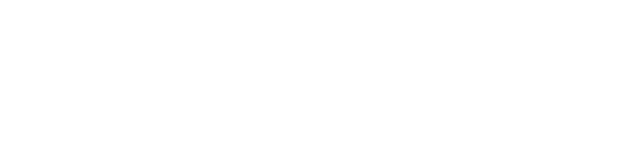
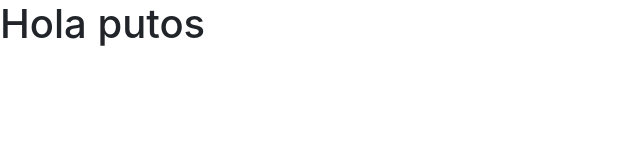
Before and after one commit to Mauriv1/test-repositorio, a plain HTML site: page index.html in a window 1280 px wide. Shown: the whole page, without its empty margins (0-640 px from the left). Drawn offline with nearby package versions, Linux system fonts and the light colour scheme.

Commit message:
commit hola

```diff
--- a/index.html
+++ b/index.html
@@ -10,7 +10,7 @@
     <link rel="stylesheet" href="https://stackpath.bootstrapcdn.com/bootstrap/4.3.1/css/bootstrap.min.css" integrity="sha384-ggOyR0iXCbMQv3Xipma34MD+dH/1fQ784/j6cY/iJTQUOhcWr7x9JvoRxT2MZw1T" crossorigin="anonymous">
   </head>
   <body>
-
+      <h1>Hola putos</h1>
     <!-- Optional JavaScript -->
     <!-- jQuery first, then Popper.js, then Bootstrap JS -->
     <script src="https://code.jquery.com/jquery-3.3.1.slim.min.js" integrity="sha384-q8i/X+965DzO0rT7abK41JStQIAqVgRVzpbzo5smXKp4YfRvH+8abtTE1Pi6jizo" crossorigin="anonymous"></script>
```
